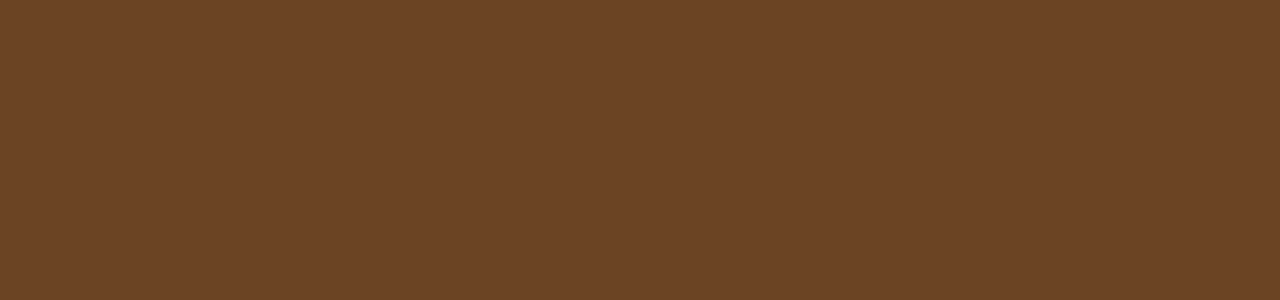
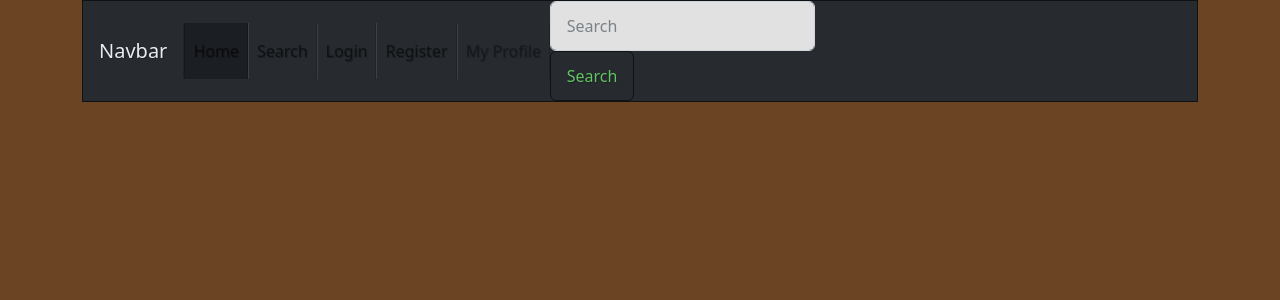
Before and after one commit to abstewart/spring23-webdev-final-project, a React (Create React App) app in the folder website/: page /nav in a window 1280 px wide. Before the commit this address had no page. Shown: the top 300 px of the page. Built offline with nearby package versions, Linux system fonts and the light colour scheme.

Commit message:
navbar stuff

```diff
--- a/website/src/App.js
+++ b/website/src/App.js
@@ -8,6 +8,7 @@ import Login from "./pages/login";
 import MyProfile from "./pages/my-profile";
 import Profile from "./pages/profile";
 import Register from "./pages/register";
+import NavBar from "./components/nav-bar";
 
 
 
@@ -17,15 +18,18 @@ function App() {
         <div className="container">
           <Routes>
             <Route index element={<Home/>}/>
-            <Route path={`search`} element={<Home/>}/>
-            <Route path={`profile`} element={<MyProfile/>}/>
-            <Route path={`profile/:uid`} element={<Profile/>}/>
-            <Route path={`login`} element={<Login/>}/>
-            <Route path={`register`} element={<Register/>}/>
-            <Route path={`details/:pid`} element={<Home/>}/>
+            <Route path={`/home`} element={<Home/>}/>
+            <Route path={`/search`} element={<Home/>}/>
+            <Route path={`/profile`} element={<MyProfile/>}/>
+            <Route path={`/profile/:uid`} element={<Profile/>}/>
+            <Route path={`/login`} element={<Login/>}/>
+            <Route path={`/register`} element={<Register/>}/>
+            <Route path={`/details/:pid`} element={<Home/>}/>
 
             {/*Testing route for multiple components*/}
             <Route path="/project" element={<Project/>}/>
+            <Route path="/nav" element={<NavBar/>}/>
+
           </Routes>
         </div>
       </BrowserRouter>
--- a/website/src/components/nav-bar/index.js
+++ b/website/src/components/nav-bar/index.js
@@ -1,3 +1,43 @@
 //nav bar component
 
 //not sure if should be in json or not
+
+import {Link} from "react-router-dom";
+
+const NavBar = () => {
+  return(
+      <nav className="navbar navbar-expand-lg navbar-light bg-dark">
+        <a className="navbar-brand text-light" href="#">Navbar</a>
+
+        <div className="collapse navbar-collapse" id="navbarSupportedContent">
+          <ul className="navbar-nav mr-auto">
+            <li className="nav-item active">
+              <Link className="nav-link" to="/home">Home</Link>
+            </li>
+            <li className="nav-item">
+              {/*TODO add search page*/}
+              <Link className="nav-link" to="/home">Search</Link>
+            </li>
+            <li className="nav-item">
+              <Link className="nav-link" to="/login" >Login</Link>
+            </li>
+            <li className="nav-item">
+              <Link className="nav-link" to="/register">Register</Link>
+            </li>
+            <li className="nav-item">
+              <Link className="nav-link disabled" to="/my-profile">My Profile</Link>
+            </li>
+          </ul>
+          <form className="form-inline my-2 my-lg-0">
+            <input className="form-control mr-sm-2" type="search"
+                   placeholder="Search" aria-label="Search"/>
+            <button className="btn btn-outline-success my-2 my-sm-0"
+                    type="submit">
+              Search
+            </button>
+          </form>
+        </div>
+      </nav>
+  );
+}
+export default NavBar;
```
Also changed, not shown: website/src/reducers/user-reducer.js (added), website/src/vendors/bootstrap.css.
